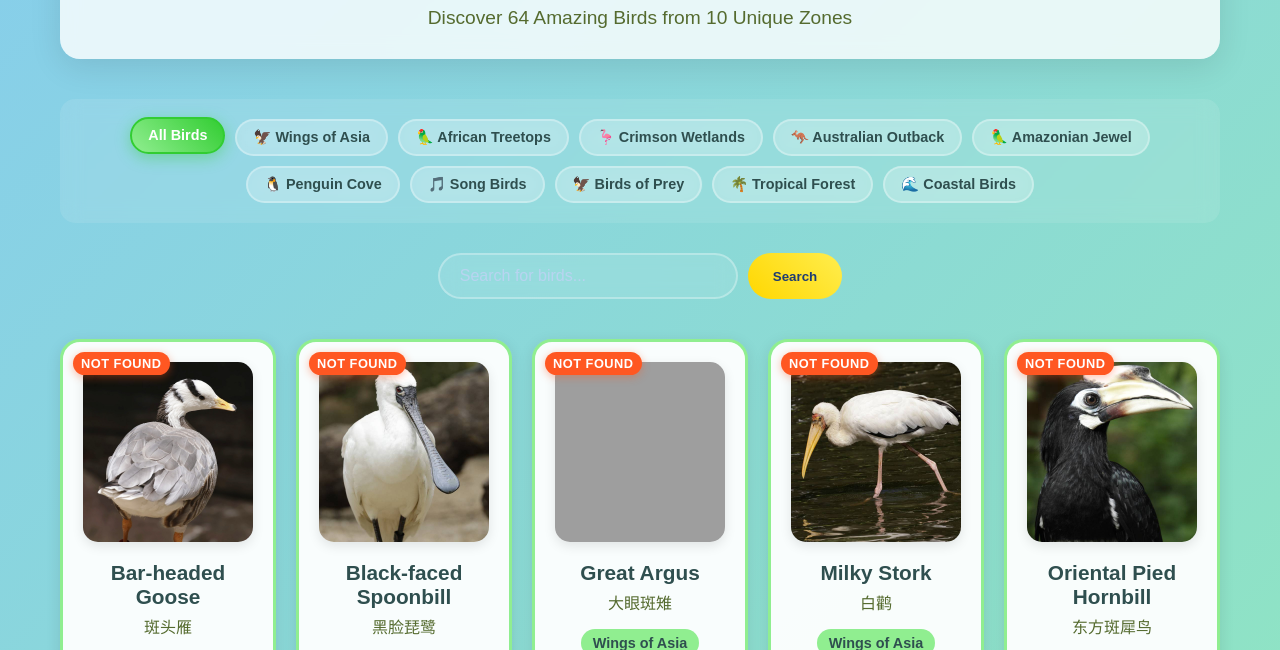
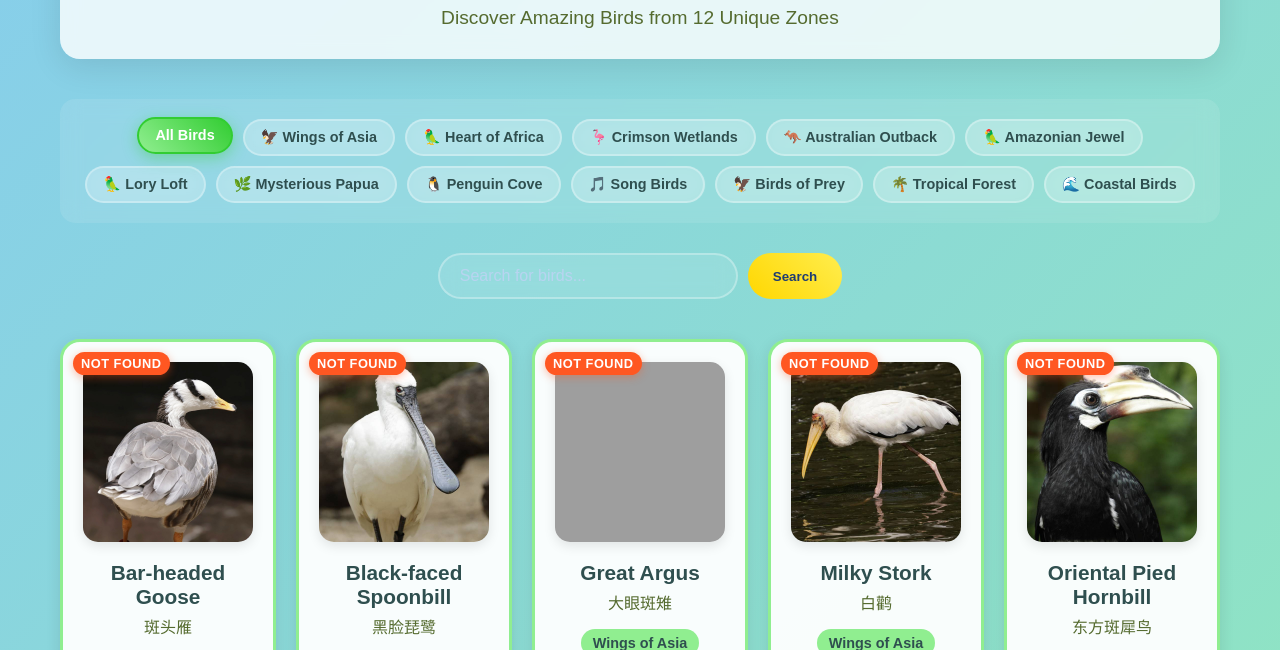
Before and after one commit to stacyhaha/bird-paradise-guideline, a website: page index.html in a window 1280 px wide. Shown: the part 108-758 px from the top of the page. Drawn offline with Linux system fonts and the light colour scheme; grey boxes are pictures that could not be loaded.

Commit message:
Fix filter options to match actual zones
- Add missing Lory Loft filter option
- Add missing Mysterious Papua filter option
- Update Heart of Africa display name (was African Treetops)
- Update subtitle to reflect 12 unique zones instead of 10
- Ensure all filter options match script.js zone names
- Fix filter functionality for newly added zones

```diff
--- a/index.html
+++ b/index.html
@@ -11,16 +11,18 @@
     <div class="container">
         <header class="header">
             <h1 class="title">Bird Paradise Guide</h1>
-            <p class="subtitle">Discover 64 Amazing Birds from 10 Unique Zones</p>
+            <p class="subtitle">Discover Amazing Birds from 12 Unique Zones</p>
         </header>
 
         <div class="zone-filters">
             <div class="filter-tag active" data-zone="all">All Birds</div>
             <div class="filter-tag" data-zone="wings-of-asia">🦅 Wings of Asia</div>
-            <div class="filter-tag" data-zone="african-treetops">🦜 African Treetops</div>
+            <div class="filter-tag" data-zone="african-treetops">🦜 Heart of Africa</div>
             <div class="filter-tag" data-zone="crimson-wetlands">🦩 Crimson Wetlands</div>
             <div class="filter-tag" data-zone="australian-outback">🦘 Australian Outback</div>
             <div class="filter-tag" data-zone="amazonian-jewel">🦜 Amazonian Jewel</div>
+            <div class="filter-tag" data-zone="lory-loft">🦜 Lory Loft</div>
+            <div class="filter-tag" data-zone="mysterious-papua">🌿 Mysterious Papua</div>
             <div class="filter-tag" data-zone="penguin-cove">🐧 Penguin Cove</div>
             <div class="filter-tag" data-zone="song-birds">🎵 Song Birds</div>
             <div class="filter-tag" data-zone="birds-of-prey">🦅 Birds of Prey</div>
```
